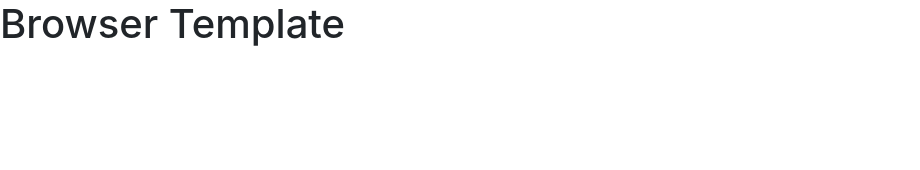
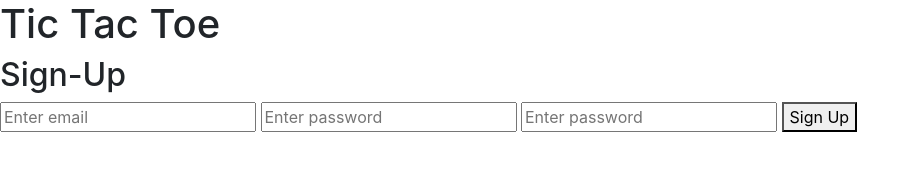
Before and after one commit to yingsongsana/tic-tac-toe-client, a website built with webpack: page index.html in a window 1280 px wide. Shown: the whole page, without its empty margins (0-920 px from the left). Built offline with nearby package versions, Linux system fonts and the light colour scheme.

Commit message:
Created curl scripts auth directory for API use
Wrote curl script for sign-up, added apiUrl config file for later use,
added html element for sign-up

```diff
--- a/index.html
+++ b/index.html
@@ -12,6 +12,16 @@
       <script src="public/application.js" type="text/javascript" charset="utf-8" defer></script>
     </head>
     <body>
-      <h1>Browser Template</h1>
+      <h1>Tic Tac Toe</h1>
+
+      <h2>Sign-Up</h2>
+      <form id="sign-up">
+        <input type="email" name="credentials[email]" placeholder="Enter email">
+        <input type="password" name="credentials[password]" placeholder="Enter password">
+        <input type="password" name="credentials[password_confirmation]" placeholder="Enter password">
+        <button>Sign Up</button>
+      </form>
+      <br>
+
     </body>
 </html>
```
Also changed, not shown: curl-scripts/config.js (added, +17 -0 lines), 1 other file.
